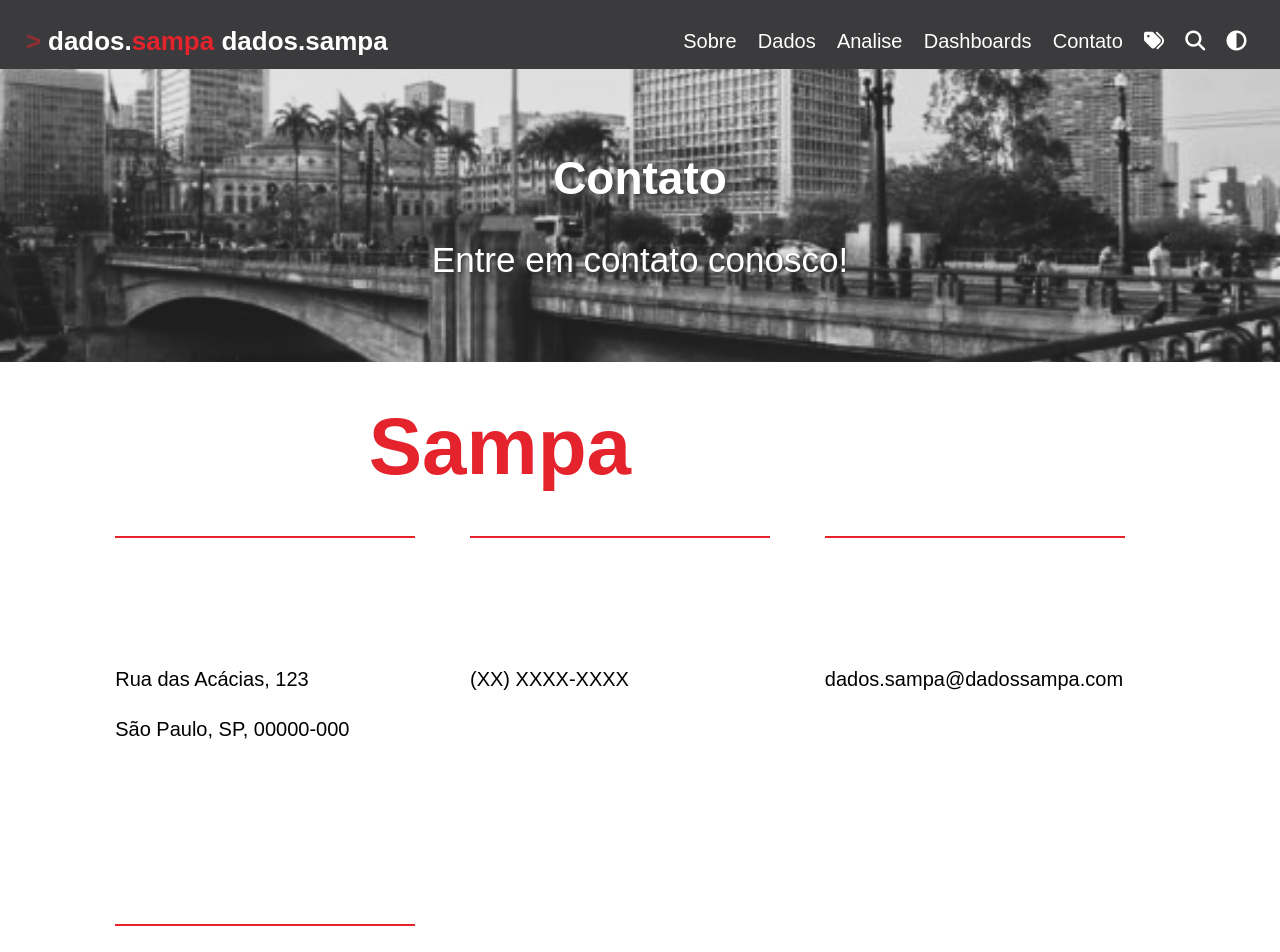
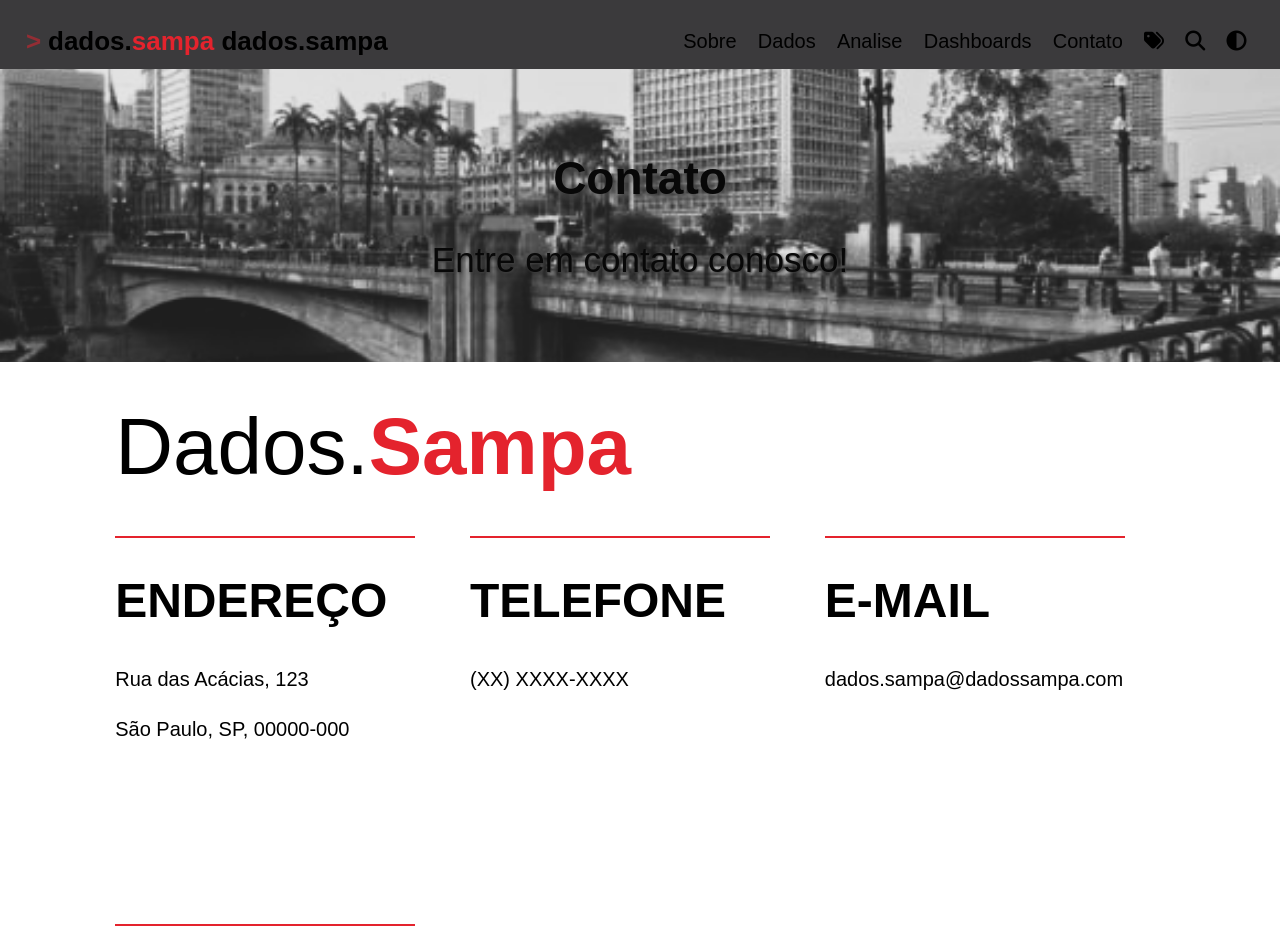
Before and after one commit to Ana-CAS-Machado/dados.sampa, a Jekyll site: the page built from pages/contato.md, in a window 1280 px wide. Shown: the top 952 px of the page. Built offline with Jekyll 4.4.1, drawn with Linux system fonts in a browser that asks for light colours; a script that is not in the unit is left out.

Commit message:
arrumando a alteração de cores

```diff
--- a/_sass/base/_variables.scss
+++ b/_sass/base/_variables.scss
@@ -36,18 +36,18 @@ html, html[data-theme="light"] {
   --meta: #595959;
   --link: #e4232d;
   --header-background: #24292e;
-  --header-text: #ffffff;
-  --header-link: #ffffff;
-  --code-background: #E0E0E0;
+  --header-text: #080808;
+  --header-link: #000000;
+  --code-background: #636161;
   --code-inline: #24292e;
   --text-shadow: #3f3f3f;
   --text: #000000;
   --h1: #e4232d; // headers
   --h2: #ec2630;
-  --h3: #ffffff;
-  --h4: #ffffff;
-  --h5: #ffffff;
-  --h6: #ffffff;
+  --h3: #000000;
+  --h4: #000000;
+  --h5: #000000;
+  --h6: #000000;
   --border: rgba(0, 0, 0, 0.2);
 }
 
--- a/_sass/layouts/_page.scss
+++ b/_sass/layouts/_page.scss
@@ -94,8 +94,17 @@ h1.title {
 
 }
 
+.dados-contact[data-theme="light"]{
+  color: rgb(0, 0, 0);
+  font-size: 5rem;
+}
+
+.dados-contact[data-theme="dark"]{
+  color: rgb(255, 255, 255);
+  font-size: 5rem;
+}
+
 .dados-contact{
-  color: white;
   font-size: 5rem;
 }
 
```
